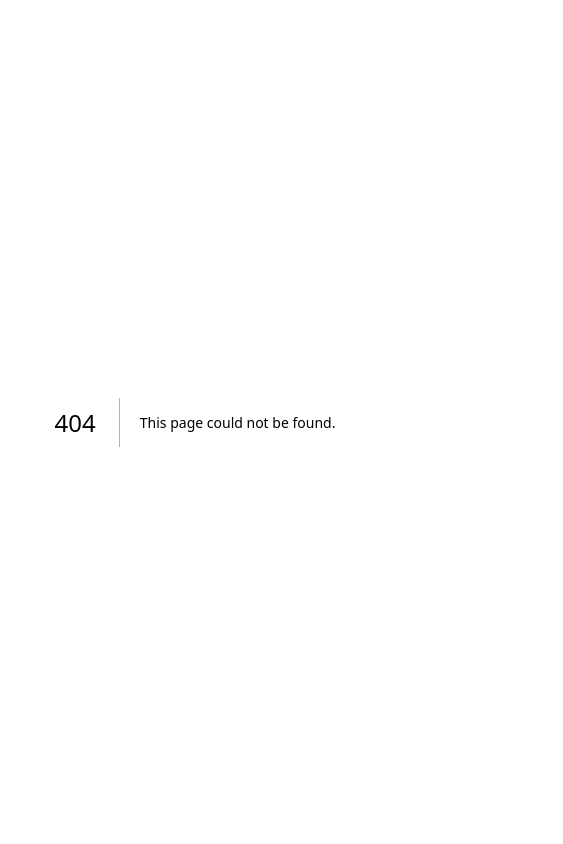
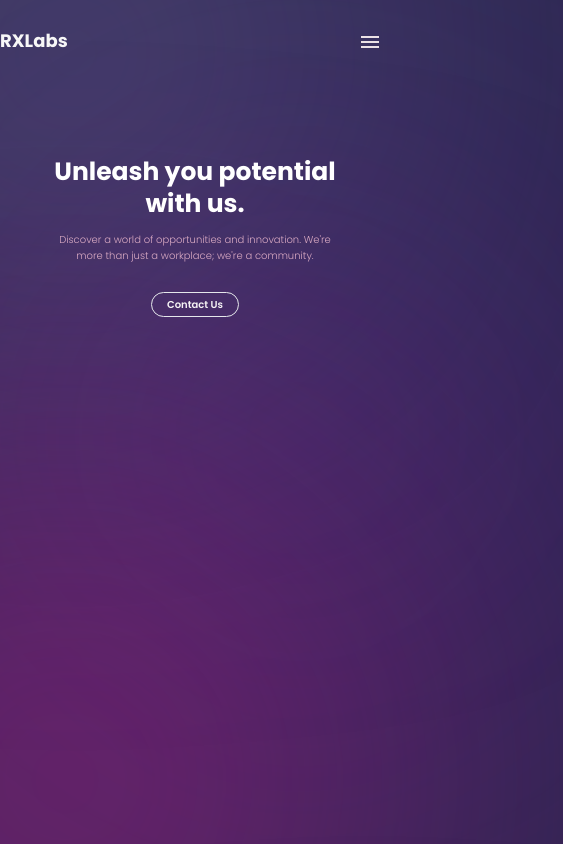
Before and after one commit to KristoJeremy/rx-labs-comprof, a Next.js app: page /Career in a window 390 px wide. Before the commit this address had no page. Shown: the top 844 px of the page, 563 px wide, since content can reach past the window. Built offline with nearby package versions, Linux system fonts and the light colour scheme.

Commit message:
feat: hero for career page

```diff
--- a/package.json
+++ b/package.json
@@ -17,6 +17,7 @@
     "next": "13.4.19",
     "postcss": "8.4.29",
     "react": "18.2.0",
+    "react-cookie": "^6.1.1",
     "react-dom": "18.2.0",
     "react-simple-typewriter": "^5.0.1",
     "swiper": "^10.2.0",
--- a/src/components/Navbar/navbar.js
+++ b/src/components/Navbar/navbar.js
@@ -96,14 +96,14 @@ export const NavigationBar = () => {
                 className="pb-0 text-xl px-6 text-center"
                 style={{ color: "#ebe1e6", fontSize: "14px", marginLeft: 0 }}
               >
-                <Link href="/gallery" onClick={() => setNavbar(!navbar)}>
+                <Link href="/Career" onClick={() => setNavbar(!navbar)}>
                   <div
                     style={PoppinsSemiBold.style}
-                    className={`${pathname === "/gallery" ? styles.menu : ""} ${
+                    className={`${pathname === "/Career" ? styles.menu : ""} ${
                       styles.menu_hover
                     } `}
                   >
-                    VALUES
+                    CAREER
                   </div>
                 </Link>
               </li>
--- /dev/null
+++ b/src/components/heroCareer/hero.module.css
@@ -0,0 +1,277 @@
+.title_line1 {
+  font-size: 50px;
+  letter-spacing: 1.5px;
+  line-height: 0%;
+  /* font-size-adjust: 0.5; */
+}
+
+.title_line2 {
+  font-size: 75px;
+  line-height: 90px;
+  /* font-size-adjust: 0.5; */
+}
+
+.title_line3 {
+  font-size: 75px;
+  line-height: normal;
+}
+
+.bt_tx {
+  font-size: 18px;
+  color: #f6f4f5;
+}
+
+.heading {
+  font-size: 40px;
+}
+
+.paragraph {
+  font-size: 12px;
+  text-align: justify;
+  line-height: normal;
+}
+
+.message {
+  font-size: 20px;
+  text-align: center;
+  line-height: normal;
+}
+
+@media (max-width: 1180px) {
+  .title_line1 {
+    font-size: 40px;
+    letter-spacing: 1.5px;
+    line-height: 0%;
+    /* font-size-adjust: 0.5; */
+  }
+
+  .title_line2 {
+    font-size: 60px;
+    line-height: 75px;
+    /* font-size-adjust: 0.5; */
+  }
+
+  .title_line3 {
+    font-size: 60px;
+    line-height: normal;
+    /* font-size-adjust: 0.5; */
+  }
+
+  .bt_tx {
+    font-size: 14px;
+    color: #f6f4f5;
+  }
+
+  .message {
+    font-size: 16px;
+    text-align: center;
+    line-height: normal;
+  }
+}
+
+@media (max-width: 1023px) {
+  .title_line1 {
+    font-size: 30px;
+    letter-spacing: 1.5px;
+    line-height: 0%;
+    /* font-size-adjust: 0.5; */
+  }
+
+  .title_line2 {
+    font-size: 45px;
+    line-height: 56px;
+    /* font-size-adjust: 0.5; */
+  }
+
+  .title_line3 {
+    font-size: 45px;
+    line-height: normal;
+    /* font-size-adjust: 0.5; */
+  }
+
+  .heading {
+    font-size: 30px;
+  }
+
+  .paragraph {
+    font-size: 9px;
+    text-align: justify;
+    line-height: normal;
+  }
+  .bt_tx {
+    font-size: 13px;
+    color: #f6f4f5;
+  }
+  .message {
+    font-size: 14px;
+    text-align: center;
+    line-height: normal;
+  }
+}
+
+@media (max-width: 767px) {
+  .title_line1 {
+    font-size: 25px;
+    letter-spacing: 1px;
+    line-height: 0%;
+    /* font-size-adjust: 0.5; */
+  }
+
+  .title_line2 {
+    font-size: 42px;
+    line-height: 53px;
+    /* font-size-adjust: 0.5; */
+  }
+
+  .title_line3 {
+    font-size: 42px;
+    line-height: normal;
+    /* font-size-adjust: 0.5; */
+  }
+
+  .heading {
+    font-size: 25px;
+  }
+
+  .paragraph {
+    font-size: 8px;
+    text-align: justify;
+    line-height: normal;
+  }
+
+  .bt_tx {
+    font-size: 12px;
+    color: #f6f4f5;
+  }
+
+  .message {
+    font-size: 13px;
+    text-align: center;
+    line-height: normal;
+  }
+}
+
+@media (max-width: 639px) {
+  .title_line1 {
+    font-size: 20px;
+    letter-spacing: 0.8px;
+    line-height: 0%;
+    /* font-size-adjust: 0.5; */
+  }
+
+  .title_line2 {
+    font-size: 36px;
+    line-height: 44px;
+    /* font-size-adjust: 0.5; */
+  }
+
+  .title_line3 {
+    font-size: 36px;
+    line-height: normal;
+    /* font-size-adjust: 0.5; */
+  }
+
+  .heading {
+    font-size: 20px;
+  }
+
+  .paragraph {
+    font-size: 8px;
+    text-align: justify;
+    line-height: normal;
+  }
+
+  .bt_tx {
+    font-size: 10px;
+    color: #f6f4f5;
+  }
+
+  .message {
+    font-size: 11px;
+    text-align: center;
+    line-height: normal;
+  }
+}
+
+@media (max-width: 515px) {
+  .title_line1 {
+    font-size: 16px;
+    letter-spacing: 0.48px;
+    line-height: 0%;
+    /* font-size-adjust: 0.5; */
+  }
+
+  .title_line2 {
+    font-size: 25px;
+    line-height: 32px;
+    /* font-size-adjust: 0.5; */
+  }
+
+  .title_line3 {
+    font-size: 25px;
+    line-height: normal;
+    /* font-size-adjust: 0.5; */
+  }
+
+  .heading {
+    font-size: 18px;
+  }
+
+  .paragraph {
+    font-size: 8px;
+    text-align: justify;
+    line-height: normal;
+  }
+
+  .bt_tx {
+    font-size: 10px;
+    color: #f6f4f5;
+  }
+  .message {
+    font-size: 10px;
+    text-align: center;
+    line-height: normal;
+  }
+}
+
+@media (max-width: 370px) {
+  .title_line1 {
+    font-size: 14px;
+    letter-spacing: 0.48px;
+    line-height: 0%;
+    /* font-size-adjust: 0.5; */
+  }
+
+  .title_line2 {
+    font-size: 22px;
+    line-height: 28px;
+    /* font-size-adjust: 0.5; */
+  }
+
+  .title_line3 {
+    font-size: 22px;
+    line-height: normal;
+    /* font-size-adjust: 0.5; */
+  }
+
+  .heading {
+    font-size: 18px;
+  }
+
+  .paragraph {
+    font-size: 8px;
+    text-align: justify;
+    line-height: normal;
+  }
+
+  .bt_tx {
+    font-size: 10px;
+    color: #f6f4f5;
+  }
+
+  .message {
+    font-size: 9px;
+    text-align: center;
+    line-height: normal;
+  }
+}
--- /dev/null
+++ b/src/components/heroCareer/index.js
@@ -0,0 +1,52 @@
+import React from "react";
+import { PoppinsBold, PoppinsSemiBold, PoppinsLightItalic } from "@/fonts/font";
+import styles from "./hero.module.css";
+
+export const Hero = () => {
+  const onBtnClick = (e) => {
+    e.preventDefault();
+    const goto = e.target.getAttribute("goto");
+    setTimeout(() => {
+      scroll2El(goto);
+    }, 100);
+  };
+  return (
+    <section id="career-hero" className="py-5 lg:mx-12">
+      <div className="container justify-center items-center lg:max-w-[1300px]">
+        <div className="lg:mt-[6.5vh] md:mt-[7vh] sm:mt-[7vh] mt-[7vh]">
+          <div className="sm:mx-auto mx-[20px]">
+            <div className="text-center md:mt-[10px] sm:mt-[8px] mt-[5px]">
+              <div
+                className={`${styles.title_line2} text-center text-white p-0 lg:w-[50vw] sm:w-[70vw] w-[80vw] container`}
+                style={PoppinsBold.style}
+              >
+                Unleash you potential with us.
+              </div>
+              <div
+                className={`${styles.message} text-center text-[#DBABC4] p-0 lg:w-[50vw] sm:w-[60vw] w-[70vw] container lg:mt-[4vh] md:mt-[3vh] sm:mt-[2vh] mt-[1.5vh]`}
+                style={PoppinsLightItalic.style}
+              >
+                Discover a world of opportunities and innovation. We're more
+                than just a workplace; we're a community.
+              </div>
+            </div>
+            <div className="mx-auto text-center lg:mt-[8vh] md:mt-[6vh] sm:mt-[5vh] mt-[3vh]">
+              <button
+                goto="upper-section"
+                onClick={onBtnClick}
+                aria-label="Contact Us"
+                type="button"
+                className={`${styles.bt_tx} md:rounded-[40px] sm:rounded-[30px] rounded-[25px] md:px-[50px] px-[15px] md:py-[10px] sm:px-[30px] sm:py-[6px] py-1 text-center border-[1px] hover:bg-[#DA1D9A]`}
+                style={PoppinsSemiBold.style}
+              >
+                Contact Us
+              </button>
+            </div>
+          </div>
+
+          <div className=""></div>
+        </div>
+      </div>
+    </section>
+  );
+};
--- a/src/fonts/font.js
+++ b/src/fonts/font.js
@@ -18,6 +18,13 @@ export const PoppinsBold = Poppins({
   display: "swap",
 });
 
+export const PoppinsLightItalic = Poppins({
+  subsets: ["latin"],
+  weight: "300",
+  display: "swap",
+  style: "italic",
+});
+
 export const LatoReguler = Lato({
   subsets: ["latin"],
   weight: "400",
--- /dev/null
+++ b/src/pages/Career/index.js
@@ -0,0 +1,28 @@
+import React from "react";
+
+//Import components
+import { NavigationBar } from "@/components/Navbar/navbar";
+import { Background } from "@/components/backgroundBlur";
+import { Hero } from "@/components/heroCareer";
+
+function index() {
+  return (
+    <>
+      <div className="">
+        <NavigationBar />
+      </div>
+
+      <div>
+        <Background />
+      </div>
+      {/* COMPONENT START */}
+      <div className="sm:pt-[10rem] sm:h-[100vh] h-[60vh]">
+        <Hero />
+      </div>
+
+      {/* COMPONENT END */}
+    </>
+  );
+}
+
+export default index;
```
Also changed, not shown: 1 other file (tests, documents, lock files or other folders).
